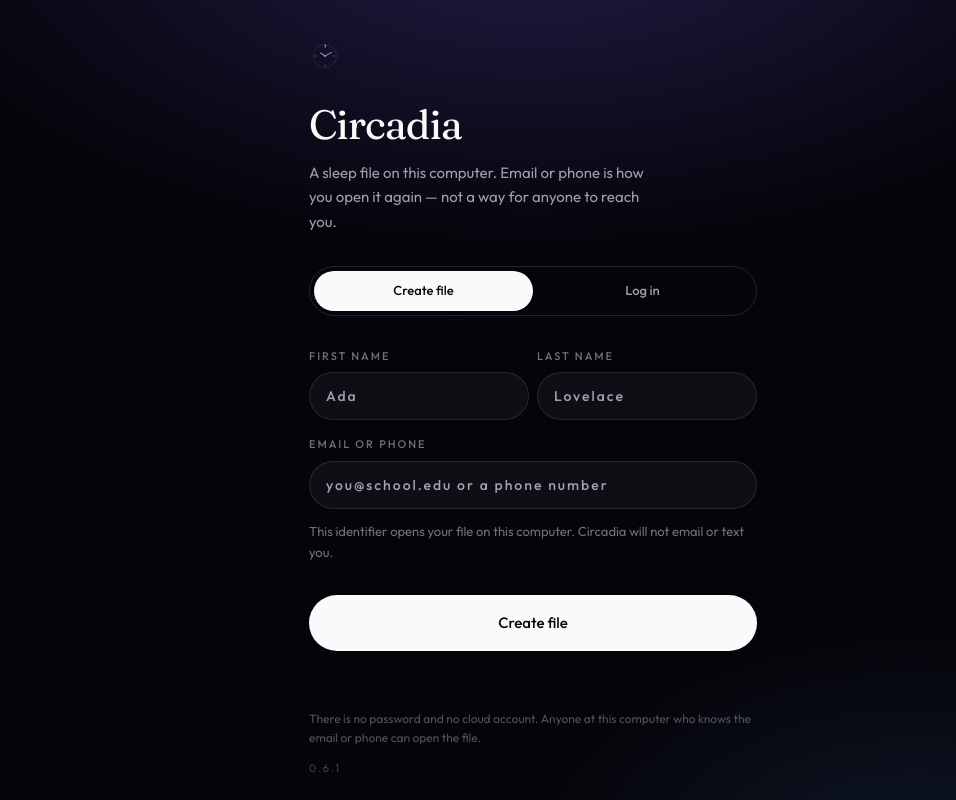
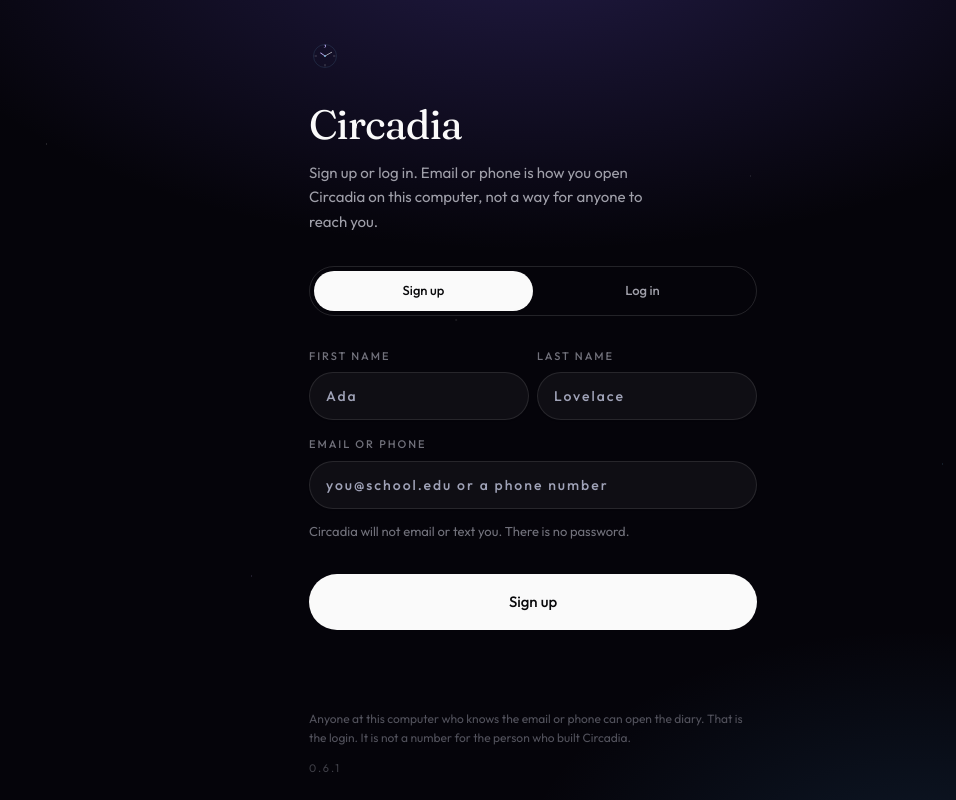
Before and after one commit to motleyjames/circadia, a Next.js app: page /check-in in a window 1280 px wide. Shown: the whole page, without its empty margins (107-1063 px from the left). Built offline with nearby package versions, Linux system fonts and the light colour scheme.

Commit message:
Call the first screen Sign up / Log in, like a normal product
The old intake copy is gone here. Preview on a port that is not the laptop Circadia.

Co-authored-by: jbmotley06 <jbmotley06@icloud.com>

```diff
--- a/src/components/auth-gate.tsx
+++ b/src/components/auth-gate.tsx
@@ -8,11 +8,11 @@ import { hasOrphanLocalFile } from "@/lib/storage";
 import { APP_VERSION } from "@/lib/version";
 import { cn } from "@/lib/utils";
 
-type Mode = "create" | "login";
+type Mode = "signup" | "login";
 
 export function AuthGate() {
   const { signUp, logIn } = useCircadia();
-  const [mode, setMode] = useState<Mode>("create");
+  const [mode, setMode] = useState<Mode>("signup");
   const [firstName, setFirstName] = useState("");
   const [lastName, setLastName] = useState("");
   const [contact, setContact] = useState("");
@@ -21,7 +21,7 @@ export function AuthGate() {
 
   function submit() {
     setError(null);
-    if (mode === "create") {
+    if (mode === "signup") {
       const result = signUp({ firstName, lastName, contact });
       if (!result.ok) setError(result.error);
       return;
@@ -39,13 +39,13 @@ export function AuthGate() {
         </h1>
         <p className="mt-4 max-w-[36ch] text-[15px] leading-relaxed text-zinc-400">
           {orphan
-            ? "This computer already has a diary. First and last name, then an email or phone, keeps it — and is how you open it again. Circadia will not contact you."
-            : "A sleep file on this computer. Email or phone is how you open it again — not a way for anyone to reach you."}
+            ? "This computer already has a diary. Sign up with your name and an email or phone to keep it — that is how you log back in. Circadia will not contact you."
+            : "Sign up or log in. Email or phone is how you open Circadia on this computer, not a way for anyone to reach you."}
         </p>
 
         <div className="mt-8 grid grid-cols-2 rounded-full border border-white/12 p-1">
-          <ModeTab active={mode === "create"} onClick={() => { setMode("create"); setError(null); }}>
-            Create file
+          <ModeTab active={mode === "signup"} onClick={() => { setMode("signup"); setError(null); }}>
+            Sign up
           </ModeTab>
           <ModeTab active={mode === "login"} onClick={() => { setMode("login"); setError(null); }}>
             Log in
@@ -59,7 +59,7 @@ export function AuthGate() {
             submit();
           }}
         >
-          {mode === "create" ? (
+          {mode === "signup" ? (
             <div className="grid grid-cols-2 gap-2">
               <label className="text-[11px] font-medium tracking-[0.18em] text-zinc-500 uppercase">
                 First name
@@ -84,7 +84,7 @@ export function AuthGate() {
             </div>
           ) : null}
 
-          <label className={cn("block text-[11px] font-medium tracking-[0.18em] text-zinc-500 uppercase", mode === "create" ? "mt-4" : "mt-0")}>
+          <label className={cn("block text-[11px] font-medium tracking-[0.18em] text-zinc-500 uppercase", mode === "signup" ? "mt-4" : "mt-0")}>
             Email or phone
             <Input
               autoComplete={mode === "login" ? "username" : "email"}
@@ -96,11 +96,11 @@ export function AuthGate() {
             />
           </label>
           <p className="mt-3 text-[13px] leading-relaxed text-zinc-500">
-            {mode === "create"
+            {mode === "signup"
               ? orphan
-                ? "Create file claims the diary already on this computer. It does not start you over."
-                : "This identifier opens your file on this computer. Circadia will not email or text you."
-              : "Same email or phone you used when you created the file."}
+                ? "This does not start you over. It attaches a login to the diary already here."
+                : "Circadia will not email or text you. There is no password."
+              : "The same email or phone you used when you signed up."}
           </p>
 
           {error ? <p className="mt-4 text-[13px] text-amber-200/90">{error}</p> : null}
@@ -109,13 +109,13 @@ export function AuthGate() {
             type="submit"
             className="mt-8 h-14 w-full cursor-pointer rounded-full bg-zinc-50 text-[15px] font-medium text-zinc-950 transition-opacity hover:opacity-90"
           >
-            {mode === "create" ? "Create file" : "Log in"}
+            {mode === "signup" ? "Sign up" : "Log in"}
           </button>
         </form>
 
         <p className="mt-auto pt-10 text-[12px] leading-relaxed text-zinc-600">
-          There is no password and no cloud account. Anyone at this computer who knows the email or
-          phone can open the file.
+          Anyone at this computer who knows the email or phone can open the diary. That is the
+          login. It is not a number for the person who built Circadia.
         </p>
         <p className="mt-3 text-[11px] tracking-[0.18em] text-zinc-700 uppercase">{APP_VERSION}</p>
       </div>
--- a/src/lib/login.ts
+++ b/src/lib/login.ts
@@ -6,7 +6,7 @@ export const LOCAL_FILE_KEY = "local:this-computer";
 export const AUTH_ERRORS = {
   name: "Enter a first and last name.",
   contact: "Use an email or a phone number.",
-  exists: "A file already exists for that on this computer. Log in instead.",
+  exists: "That email or phone already has a diary on this computer. Log in instead.",
   missing: "No file for that on this computer.",
 } as const;
 
```
Also changed, not shown: 1 other file (tests, documents, lock files or other folders).
